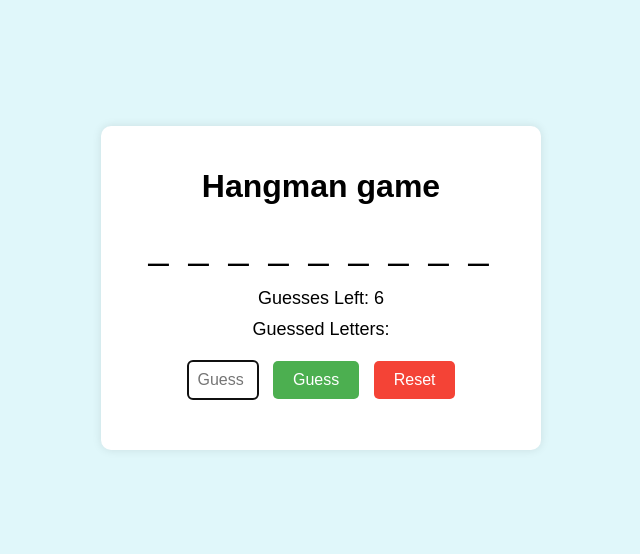
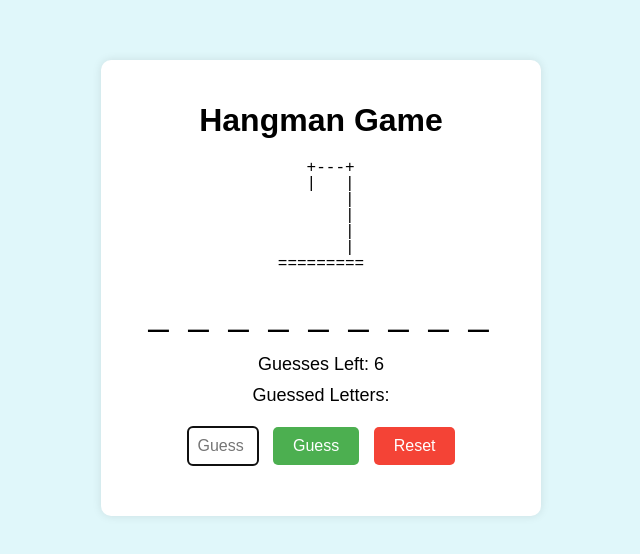
Before and after one commit to CelestialHades/hangmangame, a plain HTML site: page index.html in a window 1280 px wide. Shown: the part 112-666 px from the top of the page, without its empty margins (319-959 px from the left). Drawn offline with Linux system fonts and the light colour scheme.

Commit message:
addedhangmangraphics

```diff
--- a/index.html
+++ b/index.html
@@ -1,22 +1,22 @@
-<!DOCTYPE html>
-<html lang="en">
-<head>
-    <meta charset="UTF-8">
-    <meta name="viewport" content="width=device-width, initial-scale=1.0">
-    <title>Hangman game</title>
-    <link rel="stylesheet" href="styles.css">
-</head>
-<body>
-    <div class="game-container">
-        <h1>Hangman game</h1>
-        <div id="wordDisplay"></div>
-        <div id="guessesLeft">Guessed left: 6</div>
-        <div id="guessedLetters">Guessed Letters:</div>
-        <input type="text" placeholder="Guess a letter" id="letterInput">
-        <button id="guess" onclick="guessLetter()">Guess</button>
-        <button id="reset" onclick="resetGame()">Reset</button>
-        <div id="message"></div>
-    </div>
-    <script src="script.js"></script>
-</body>
-</html>
+<!DOCTYPE html> <!-- Declares the document type as HTML5 -->
+<html lang="en"> <!-- Sets the document root with English as the language -->
+<head> <!-- Contains metadata about the document -->
+  <meta charset="UTF-8"> <!-- Specifies UTF-8 character encoding for special characters -->
+  <title>Hangman Game</title> <!-- Sets the browser tab title to "Hangman Game" -->
+  <link rel="stylesheet" href="styles.css"> <!-- Links the external CSS file for styling -->
+</head> <!-- Closes the head section -->
+<body> <!-- Begins the visible content of the page -->
+  <div class="game-container"> <!-- Main container for the Hangman game -->
+    <h1>Hangman Game</h1> <!-- Heading for the game -->
+    <pre id="hangman"></pre> <!-- Preformatted text element to display the hangman graphic -->
+    <div id="wordDisplay"></div> <!-- Displays the word with underscores and revealed letters -->
+    <div id="guessesLeft">Guesses Left: 6</div> <!-- Shows remaining incorrect guesses -->
+    <div id="guessedLetters">Guessed Letters: </div> <!-- Shows letters already guessed -->
+    <input type="text" id="letterInput" maxlength="1" placeholder="Guess a letter"> <!-- Input for guessing a letter -->
+    <button id="guess" onclick="guessLetter()">Guess</button> <!-- Button to submit the guess -->
+    <button id="reset" onclick="resetGame()">Reset</button> <!-- Button to start a new game -->
+    <div id="message"></div> <!-- Displays win/lose messages -->
+  </div> <!-- Closes the main container -->
+  <script src="script.js"></script> <!-- Links the external JavaScript file for functionality -->
+</body> <!-- Closes the body section -->
+</html> <!-- Closes the HTML document -->
--- a/script.js
+++ b/script.js
@@ -4,8 +4,20 @@ const guessesLeftDisplay = document.getElementById('guessesLeft'); // Selects th
 const guessedLettersDisplay = document.getElementById('guessedLetters'); // Selects the div for guessed letters
 const letterInput = document.getElementById('letterInput'); // Selects the input field for letter guesses
 const messageDisplay = document.getElementById('message'); // Selects the div for game messages
+const hangmanDisplay = document.getElementById('hangman'); // Selects the pre element for the hangman graphic
 
-// 2. Game setup
+// 2. Hangman stages (ASCII art for each wrong guess)
+const hangmanStages = [ // Array of hangman graphics, indexed by remaining guesses (6 to 0)
+  `  +---+\n  |   |\n      |\n      |\n      |\n      |\n=========`, // 6 guesses left (empty gallows)
+  `  +---+\n  |   |\n  O   |\n      |\n      |\n      |\n=========`, // 5 guesses left (head)
+  `  +---+\n  |   |\n  O   |\n  |   |\n      |\n      |\n=========`, // 4 guesses left (body)
+  `  +---+\n  |   |\n  O   |\n /|   |\n      |\n      |\n=========`, // 3 guesses left (left arm)
+  `  +---+\n  |   |\n  O   |\n /|\\  |\n      |\n      |\n=========`, // 2 guesses left (right arm)
+  `  +---+\n  |   |\n  O   |\n /|\\  |\n /    |\n      |\n=========`, // 1 guess left (left leg)
+  `  +---+\n  |   |\n  O   |\n /|\\  |\n / \\  |\n      |\n=========` // 0 guesses left (right leg, game over)
+];
+
+// 3. Game setup
 const words = ['javascript', 'hangman', 'coding', 'challenge', 'game']; // Array of possible words to guess
 let currentWord = ''; // Stores the word to be guessed
 let displayWord = []; // Array to track revealed letters and underscores
@@ -13,7 +25,7 @@ let guessedLetters = []; // Array to track guessed letters
 let guessesLeft = 6; // Number of incorrect guesses allowed
 let gameActive = true; // Flag to control game state
 
-// 3. Function to start a new game
+// 4. Function to start a new game
 function startGame() { // Defines a function to initialize or reset the game
   const randomIndex = Math.floor(Math.random() * words.length); // Picks a random index from the words array
   currentWord = words[randomIndex]; // Sets the current word to the randomly chosen one
@@ -27,14 +39,15 @@ function startGame() { // Defines a function to initialize or reset the game
   letterInput.focus(); // Focuses the input field for immediate typing
 }
 
-// 4. Function to update the display
+// 5. Function to update the display
 function updateDisplay() { // Defines a function to refresh the UI
   wordDisplay.textContent = displayWord.join(' '); // Joins displayWord with spaces and shows it
   guessesLeftDisplay.textContent = `Guesses Left: ${guessesLeft}`; // Updates guesses left display
   guessedLettersDisplay.textContent = `Guessed Letters: ${guessedLetters.join(', ')}`; // Shows guessed letters
+  hangmanDisplay.textContent = hangmanStages[6 - guessesLeft]; // Updates hangman graphic based on guesses left
 }
 
-// 5. Function to guess a letter
+// 6. Function to guess a letter
 function guessLetter() { // Defines a function to handle a letter guess
   if (!gameActive) return; // Exits if the game is not active
 
@@ -74,19 +87,17 @@ function guessLetter() { // Defines a function to handle a letter guess
   updateDisplay(); // Updates the UI after the guess
 }
 
-//6. function to reset game
-
-function resetGame() {
-    startGame();
+// 7. Function to reset the game
+function resetGame() { // Defines a function to start a new game
+  startGame(); // Calls startGame to reset everything
 }
 
-//7. event listener for entry key
-letterInput.addEventListener('keypress', (event) => {
-    if (event.key === 'enter') {
-        guessLetter();
-    }
+// 8. Event listener for Enter key
+letterInput.addEventListener('keypress', (event) => { // Listens for keypress events on the input
+  if (event.key === 'Enter') { // Checks if the pressed key is Enter
+    guessLetter(); // Calls guessLetter if Enter is pressed
+  }
 });
 
-//8. initial game start
-
-startGame();
+// 9. Initial game start
+startGame(); // Starts the game when the page loads
--- a/styles.css
+++ b/styles.css
@@ -16,6 +16,13 @@ body { /* Targets the entire body of the page */
     border-radius: 10px; /* Rounds the corners */
     box-shadow: 0 0 10px rgba(0, 0, 0, 0.1); /* Adds a subtle shadow */
     width: 400px; /* Sets a fixed width for the container */
+  }
+
+  #hangman { /* Targets the pre element for the hangman graphic */
+    font-family: monospace; /* Uses a monospace font for consistent spacing */
+    font-size: 16px; /* Sets font size for readability */
+    margin: 20px 0; /* Adds vertical spacing */
+    line-height: 1; /* Reduces line height for tighter spacing */
   }
 
   #wordDisplay { /* Targets the word display div */
```
